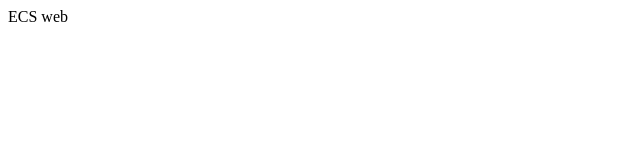
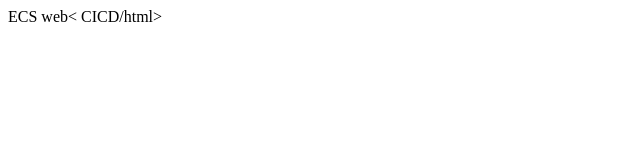
Before and after one commit to 19951023Taa/ecs_github_actions, a plain HTML site: page index.html in a window 1280 px wide. Shown: the whole page, without its empty margins (0-640 px from the left). Drawn offline with Linux system fonts and the light colour scheme.

Commit message:
Update index.html

```diff
--- a/index.html
+++ b/index.html
@@ -1 +1 @@
-<html>ECS web</html>
+<html>ECS web< CICD/html>
```
